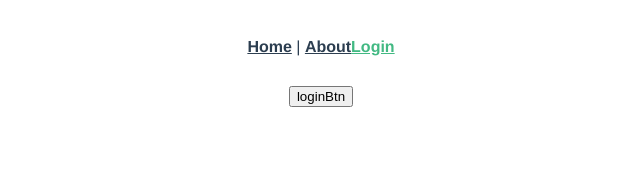
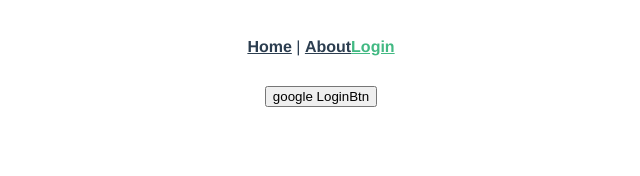
Before and after one commit to jgkang9402/jingupj, a Vue app: page /login in a window 1280 px wide. Shown: the top 176 px of the page, without its empty margins (319-959 px from the left). Built offline with nearby package versions, Linux system fonts and the light colour scheme; no server answers.

Commit message:
login, logout 구현

```diff
--- a/src/api/loginApi.js
+++ b/src/api/loginApi.js
@@ -6,5 +6,9 @@ export default {
 	async login(){
 		const authProvider = new firebase.auth.GoogleAuthProvider();
     return firebaseApp.auth().signInWithPopup(authProvider);
-		}
+		},
+
+	async logout(){
+		firebase.auth().signOut();
+	}
 };
--- a/src/page/HomeView.vue
+++ b/src/page/HomeView.vue
@@ -7,7 +7,7 @@
 <script>
 // @ is an alias to /src
 import GnbComp from '@/components/GnbComp.vue';
-import { mapActions } from 'vuex';
+import { mapActions, mapGetters } from 'vuex';
 
 export default {
   name: 'HomeView',
@@ -16,9 +16,11 @@ export default {
   },
   methods: {
     ...mapActions(['actionTest']),
+    ...mapGetters(['getUserInfo'])
   },
   created() {
     this.actionTest()
+    console.log(this.getUserInfo())
   },
 };
 </script>
--- a/src/page/LoginView.vue
+++ b/src/page/LoginView.vue
@@ -1,24 +1,41 @@
 <template>
   <div class="login">
-		<button @click="test">loginBtn</button>
+		<button v-if="!this.userInfo" @click="login">google LoginBtn</button>
+		<button v-else @click="logout">logoutBtn</button>
   </div>
 </template>
 
 <script>
 // @ is an alias to /src
-import { mapActions } from 'vuex';
+import { mapActions, mapMutations, mapGetters } from 'vuex';
 
 export default {
   name: 'HomeView',
+	data() {
+		return {
+			userInfo : ''
+		}
+	},
   components: {
   },
   methods: {
-		...mapActions(['actionLogin']),
+		...mapActions(['actionLogin', 'actionLogout']),
+		...mapMutations(['setUserInfo']),
+		...mapGetters(['getUserInfo']),
 
-	test(){
-		this.actionLogin().then((data) => console.log(data));
+	async login(){
+		await this.actionLogin().then((data) => this.setUserInfo(data));
+		this.userInfo = this.getUserInfo()
 	},
-  },
+
+	async logout(){
+		await this.actionLogout().then((data) => this.setUserInfo(data));
+		this.userInfo = this.getUserInfo()
+	},
+
+
+},
+
 
 };
 </script>
--- a/src/store/test.js
+++ b/src/store/test.js
@@ -6,16 +6,25 @@ export default {
     loginKey : ''
   },
   getters: {
+    getUserInfo: (state) => state.loginKey
   },
   mutations: {
+    setUserInfo(state, payload){
+      state.loginKey = payload
+    }
   },
   actions: {
 		actionTest(){
 			console.log(123)
 			testApi.testFunc(123)
 		},
-    actionLogin(){
-      loginApi.login();
+    async actionLogin(){
+      const userInfo = await loginApi.login();
+      return userInfo.user.uid
+    },
+    async actionLogout(){
+      const userInfo = await loginApi.logout();
+      return userInfo
     }
   }
 };
```
